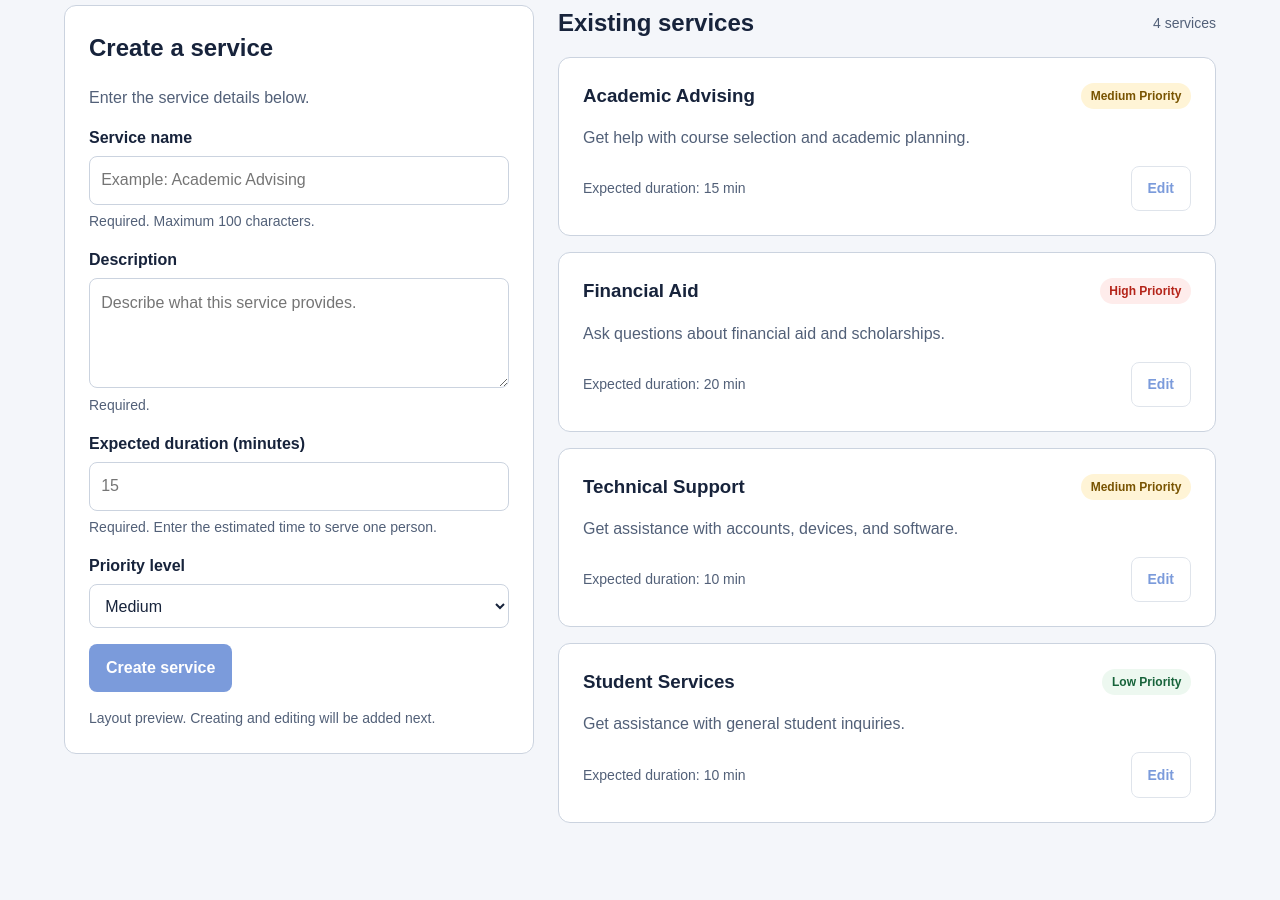
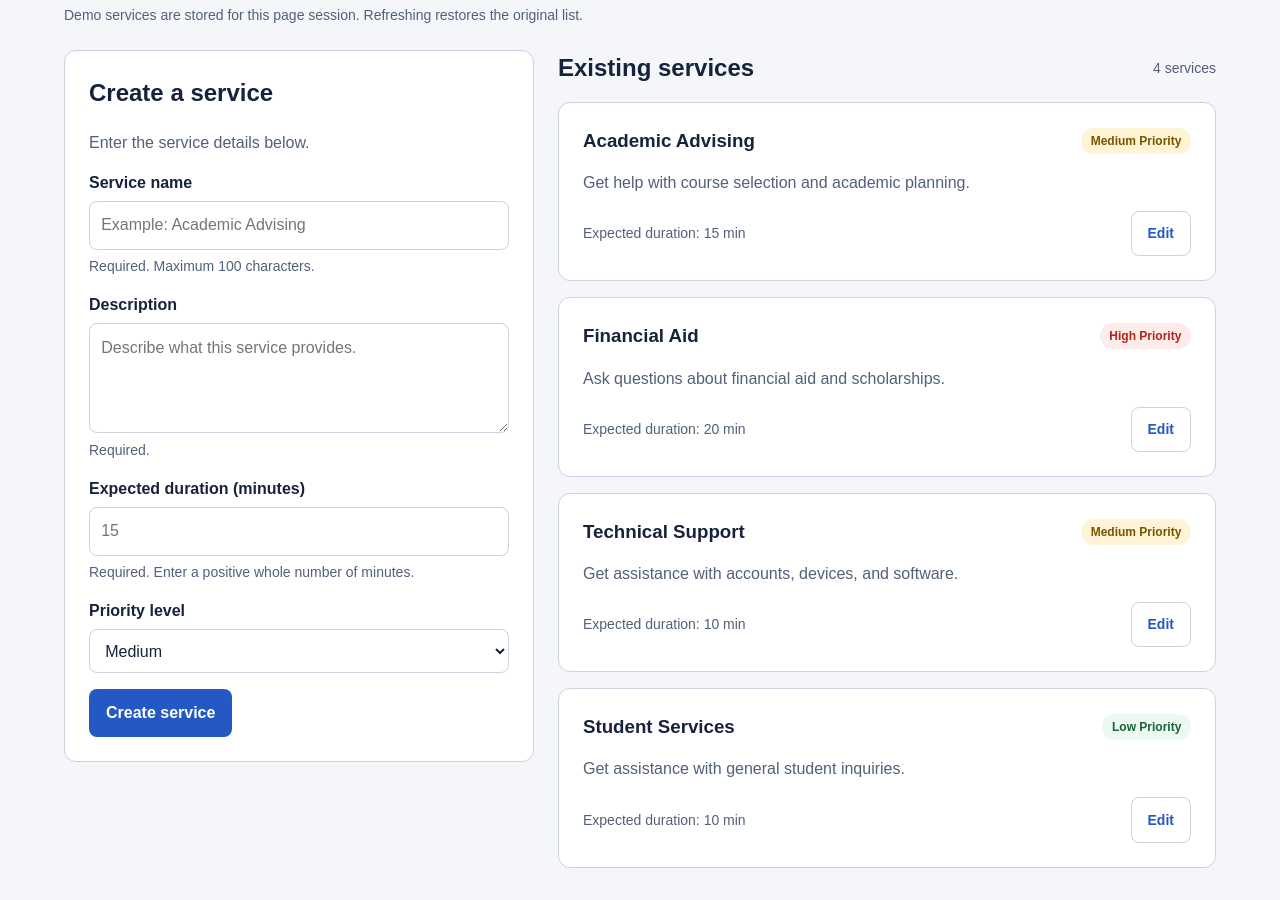
Before and after one commit to abeljoseph42/QueueSmart, a React app in the folder frontend/: page /admin/services in a window 1280 px wide. Shown: the part 320-1220 px from the top of the page. Before the commit the page ends 1175 px from the top, so only its background shows below. Built offline with nearby package versions, Linux system fonts and the light colour scheme; the HTML template or start-up script is replaced by a standard one.

Commit message:
add service form validation and mock editing

```diff
--- a/frontend/src/pages/admin/ServiceManagement.css
+++ b/frontend/src/pages/admin/ServiceManagement.css
@@ -111,3 +111,25 @@
     grid-template-columns: 1fr;
   }
 }
+
+.service-demo-note {
+  margin: 0 0 1.5rem;
+  color: var(--color-muted);
+  font-size: 0.875rem;
+}
+
+.service-form-actions {
+  display: flex;
+  flex-wrap: wrap;
+  gap: 0.75rem;
+  margin-top: 0.5rem;
+}
+
+.service-feedback {
+  padding: 0.75rem 1rem;
+  border: 1px solid var(--color-success);
+  border-radius: 8px;
+  background: #edf8f0;
+  color: var(--color-success);
+  overflow-wrap: anywhere;
+}
--- a/frontend/src/pages/admin/ServiceManagement.jsx
+++ b/frontend/src/pages/admin/ServiceManagement.jsx
@@ -1,6 +1,8 @@
+import { useRef, useState } from 'react'
+import { validateService } from './serviceValidation'
 import './ServiceManagement.css'
 
-const mockServices = [
+const initialServices = [
   {
     id: 'academic-advising',
     name: 'Academic Advising',
@@ -31,7 +33,113 @@ const mockServices = [
   },
 ]
 
+const emptyForm = {
+  name: '',
+  description: '',
+  expectedDuration: '',
+  priority: 'medium',
+}
+
+function FieldError({ id, message }) {
+  if (!message) return null
+
+  return (
+    <p id={id} className="field-error" role="alert">
+      {message}
+    </p>
+  )
+}
+
 export default function ServiceManagement() {
+  const [services, setServices] = useState(initialServices)
+  const [form, setForm] = useState({ ...emptyForm })
+  const [editingId, setEditingId] = useState(null)
+  const [errors, setErrors] = useState({})
+  const [message, setMessage] = useState('')
+  const nameInputRef = useRef(null)
+
+  const isEditing = editingId !== null
+
+  function handleChange(event) {
+    const { name, value } = event.target
+
+    setForm((current) => ({
+      ...current,
+      [name]: value,
+    }))
+
+    setMessage('')
+  }
+
+  function handleSubmit(event) {
+    event.preventDefault()
+
+    const nextErrors = validateService(form)
+    setErrors(nextErrors)
+    setMessage('')
+
+    if (Object.keys(nextErrors).length > 0) {
+      const firstField = Object.keys(nextErrors)[0]
+      event.currentTarget.elements.namedItem(firstField)?.focus()
+      return
+    }
+
+    const serviceDetails = {
+      name: form.name.trim(),
+      description: form.description.trim(),
+      expectedDuration: Number(form.expectedDuration),
+      priority: form.priority,
+    }
+
+    if (isEditing) {
+      setServices((current) =>
+        current.map((service) =>
+          service.id === editingId
+            ? { ...service, ...serviceDetails }
+            : service,
+        ),
+      )
+
+      setMessage(`${serviceDetails.name} was updated successfully.`)
+    } else {
+      const newService = {
+        id: crypto.randomUUID(),
+        ...serviceDetails,
+      }
+
+      setServices((current) => [...current, newService])
+      setMessage(`${serviceDetails.name} was created successfully.`)
+    }
+
+    setForm({ ...emptyForm })
+    setEditingId(null)
+    setErrors({})
+    nameInputRef.current?.focus()
+  }
+
+  function handleEdit(service) {
+    setEditingId(service.id)
+
+    setForm({
+      name: service.name,
+      description: service.description,
+      expectedDuration: String(service.expectedDuration),
+      priority: service.priority,
+    })
+
+    setErrors({})
+    setMessage('')
+    nameInputRef.current?.focus()
+  }
+
+  function handleCancelEdit() {
+    setForm({ ...emptyForm })
+    setEditingId(null)
+    setErrors({})
+    setMessage('Editing canceled. No changes were saved.')
+    nameInputRef.current?.focus()
+  }
+
   return (
     <section className="service-management">
       <header className="service-page-header">
@@ -40,29 +148,57 @@ export default function ServiceManagement() {
         <p>Create and update the services available in QueueSmart.</p>
       </header>
 
+      <p className="service-demo-note">
+        Demo services are stored for this page session. Refreshing restores
+        the original list.
+      </p>
+
       <div className="service-management-grid">
         <section className="card" aria-labelledby="service-form-heading">
-          <h2 id="service-form-heading">Create a service</h2>
+          <h2 id="service-form-heading">
+            {isEditing ? 'Edit service' : 'Create a service'}
+          </h2>
+
           <p className="service-description">
-            Enter the service details below.
+            {isEditing
+              ? 'Update the details, then save your changes.'
+              : 'Enter the service details below.'}
           </p>
 
-          <form
-            noValidate
-            onSubmit={(event) => event.preventDefault()}
-          >
+          {message && (
+            <p className="service-feedback" role="status">
+              {message}
+            </p>
+          )}
+
+          <form noValidate onSubmit={handleSubmit}>
             <div className="form-field">
               <label htmlFor="service-name">Service name</label>
               <input
+                ref={nameInputRef}
                 id="service-name"
                 name="name"
                 type="text"
                 placeholder="Example: Academic Advising"
-                aria-describedby="service-name-hint"
+                value={form.name}
+                onChange={handleChange}
+                required
+                aria-invalid={Boolean(errors.name)}
+                aria-describedby={
+                  errors.name
+                    ? 'service-name-hint service-name-error'
+                    : 'service-name-hint'
+                }
               />
+
               <p id="service-name-hint" className="service-field-hint">
                 Required. Maximum 100 characters.
               </p>
+
+              <FieldError
+                id="service-name-error"
+                message={errors.name}
+              />
             </div>
 
             <div className="form-field">
@@ -71,14 +207,28 @@ export default function ServiceManagement() {
                 id="service-description"
                 name="description"
                 placeholder="Describe what this service provides."
-                aria-describedby="service-description-hint"
+                value={form.description}
+                onChange={handleChange}
+                required
+                aria-invalid={Boolean(errors.description)}
+                aria-describedby={
+                  errors.description
+                    ? 'service-description-hint service-description-error'
+                    : 'service-description-hint'
+                }
               />
+
               <p
                 id="service-description-hint"
                 className="service-field-hint"
               >
                 Required.
               </p>
+
+              <FieldError
+                id="service-description-error"
+                message={errors.description}
+              />
             </div>
 
             <div className="form-field">
@@ -89,12 +239,28 @@ export default function ServiceManagement() {
                 id="service-duration"
                 name="expectedDuration"
                 type="number"
+                min="1"
+                step="1"
                 placeholder="15"
-                aria-describedby="service-duration-hint"
+                value={form.expectedDuration}
+                onChange={handleChange}
+                required
+                aria-invalid={Boolean(errors.expectedDuration)}
+                aria-describedby={
+                  errors.expectedDuration
+                    ? 'service-duration-hint service-duration-error'
+                    : 'service-duration-hint'
+                }
               />
+
               <p id="service-duration-hint" className="service-field-hint">
-                Required. Enter the estimated time to serve one person.
+                Required. Enter a positive whole number of minutes.
               </p>
+
+              <FieldError
+                id="service-duration-error"
+                message={errors.expectedDuration}
+              />
             </div>
 
             <div className="form-field">
@@ -102,21 +268,39 @@ export default function ServiceManagement() {
               <select
                 id="service-priority"
                 name="priority"
-                defaultValue="medium"
+                value={form.priority}
+                onChange={handleChange}
+                aria-invalid={Boolean(errors.priority)}
+                aria-describedby={
+                  errors.priority ? 'service-priority-error' : undefined
+                }
               >
                 <option value="low">Low</option>
                 <option value="medium">Medium</option>
                 <option value="high">High</option>
               </select>
+
+              <FieldError
+                id="service-priority-error"
+                message={errors.priority}
+              />
             </div>
 
-            <button type="submit" disabled>
-              Create service
-            </button>
+            <div className="service-form-actions">
+              <button type="submit">
+                {isEditing ? 'Save changes' : 'Create service'}
+              </button>
 
-            <p className="service-preview-note">
-              Layout preview. Creating and editing will be added next.
-            </p>
+              {isEditing && (
+                <button
+                  type="button"
+                  className="button-secondary"
+                  onClick={handleCancelEdit}
+                >
+                  Cancel edit
+                </button>
+              )}
+            </div>
           </form>
         </section>
 
@@ -127,15 +311,16 @@ export default function ServiceManagement() {
           <div className="service-list-header">
             <h2 id="service-list-heading">Existing services</h2>
             <span className="service-count">
-              {mockServices.length} services
+              {services.length} services
             </span>
           </div>
 
           <ul className="service-list">
-            {mockServices.map((service) => (
+            {services.map((service) => (
               <li key={service.id} className="card service-item">
                 <div className="service-item-header">
                   <h3>{service.name}</h3>
+
                   <span
                     className={`service-priority service-priority-${service.priority}`}
                   >
@@ -156,7 +341,8 @@ export default function ServiceManagement() {
                     type="button"
                     className="button-secondary"
                     aria-label={`Edit ${service.name}`}
-                    disabled
+                    onClick={() => handleEdit(service)}
+                    disabled={isEditing}
                   >
                     Edit
                   </button>
--- /dev/null
+++ b/frontend/src/pages/admin/serviceValidation.js
@@ -0,0 +1,27 @@
+export function validateService(values) {
+  const errors = {}
+
+  if (!values.name.trim()) {
+    errors.name = 'Service name is required.'
+  } else if (values.name.length > 100) {
+    errors.name = 'Service name must be 100 characters or fewer.'
+  }
+
+  if (!values.description.trim()) {
+    errors.description = 'Description is required.'
+  }
+
+  const duration = Number(values.expectedDuration)
+
+  if (!values.expectedDuration.trim()) {
+    errors.expectedDuration = 'Expected duration is required.'
+  } else if (!Number.isFinite(duration) || !Number.isInteger(duration) || duration <= 0) {
+    errors.expectedDuration = 'Enter a positive whole number of minutes.'
+  }
+
+  if (!['low', 'medium', 'high'].includes(values.priority)) {
+    errors.priority = 'Select low, medium, or high priority.'
+  }
+
+  return errors
+}
```
